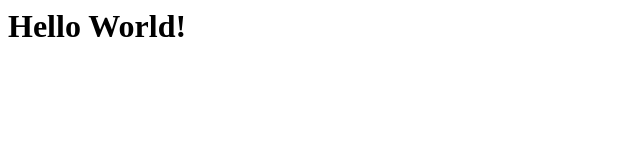
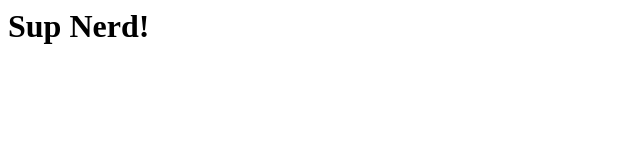
Before and after one commit to ecurrier/Sabretooth, a plain HTML site: page index.html in a window 1280 px wide. Shown: the whole page, without its empty margins (0-640 px from the left). Drawn offline with Linux system fonts and the light colour scheme.

Commit message:
Update index.html

```diff
--- a/index.html
+++ b/index.html
@@ -1 +1 @@
-<h1>Hello World!</h1>
+<h1>Sup Nerd!</h1>
```
